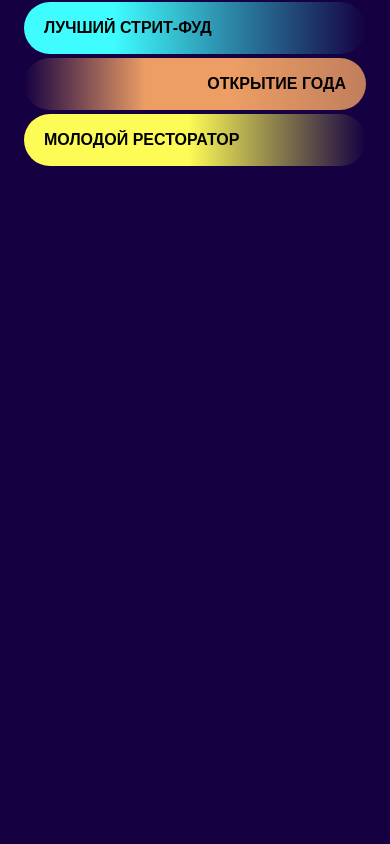
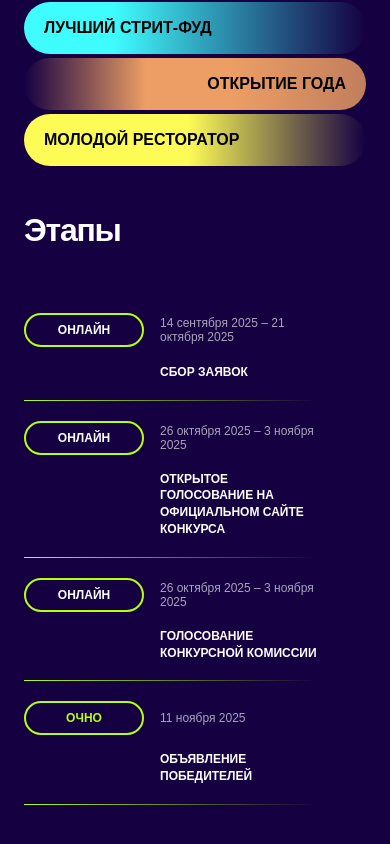
Before and after one commit to Abikimoz/testMagnat, a React (Vite) app: page / in a window 390 px wide. Shown: the part 896-1740 px from the top of the page. Before the commit the page ends 1107 px from the top, so only its background shows below. Built offline with nearby package versions, Linux system fonts and the light colour scheme; a web font is replaced by a local one.

Commit message:
add steps

```diff
--- a/src/App.jsx
+++ b/src/App.jsx
@@ -1,6 +1,8 @@
+import './sections.css';
 import Header from './components/Header.jsx';
 import Hero from './components/Hero.jsx';
 import NominationsStrip from './components/NominationsStrip.jsx';
+import Steps from './components/Steps.jsx';
 
 function App() {
   return (
@@ -9,6 +11,7 @@ function App() {
       <main>
         <Hero />
         <NominationsStrip />
+        <Steps />
       </main>
     </div>
   );
--- /dev/null
+++ b/src/components/Steps.css
@@ -0,0 +1,88 @@
+.steps {
+  min-height: 544px;
+  padding-top: 0;
+  width: min(1660px, calc(100% - 96px));
+  grid-template-columns: 300px 1fr;
+  column-gap: 80px;
+  margin-top: 0;
+}
+
+.steps-list {
+  display: flex;
+  flex-direction: column;
+}
+
+.steps-list article {
+  min-height: 108px;
+  padding: 30px 0;
+  display: grid;
+  grid-template-columns: 140px 280px 1fr;
+  align-items: center;
+  gap: 40px;
+  position: relative;
+}
+
+.steps-list article::after {
+  content: '';
+  position: absolute;
+  right: 0;
+  bottom: 0;
+  left: 0;
+  height: 1px;
+  background: linear-gradient(90deg, var(--lime) 0%, rgba(182, 255, 15, 0.55) 45%, rgba(182, 255, 15, 0) 100%);
+}
+
+.stage-badge {
+  display: inline-block;
+  width: 140px;
+  padding: 10px 24px;
+  border: 2px solid var(--lime);
+  border-radius: 25px;
+  font-size: 16px;
+  font-weight: 700;
+  text-align: center;
+  text-transform: uppercase;
+}
+
+.stage-date {
+  font-size: 16px;
+  color: var(--muted);
+}
+
+.stage-badge--offline {
+  color: var(--lime);
+}
+
+.stage-name {
+  font-size: 20px;
+  line-height: 1.4;
+  font-weight: 700;
+  text-transform: uppercase;
+}
+
+@media (max-width: 1000px) {
+  .steps-list article {
+    grid-template-columns: 120px 1fr;
+    gap: 16px;
+    padding: 20px 0;
+  }
+
+  .stage-badge,
+  .stage-date,
+  .stage-name {
+    font-size: 12px;
+  }
+
+  .stage-badge {
+    width: 120px;
+    padding: 8px 12px;
+  }
+
+  .stage-date {
+    grid-column: 2;
+  }
+
+  .stage-name {
+    grid-column: 2;
+  }
+}
--- /dev/null
+++ b/src/components/Steps.jsx
@@ -0,0 +1,45 @@
+import './Steps.css';
+
+const STEPS = [
+  {
+    type: 'Онлайн',
+    date: '14 сентября 2025 – 21 октября 2025',
+    lines: ['Сбор заявок'],
+  },
+  {
+    type: 'Онлайн',
+    date: '26 октября 2025 – 3 ноября 2025',
+    lines: ['Открытое голосование', 'на официальном сайте', 'конкурса'],
+  },
+  {
+    type: 'Онлайн',
+    date: '26 октября 2025 – 3 ноября 2025',
+    lines: ['Голосование конкурсной', 'комиссии'],
+  },
+  {
+    type: 'Очно',
+    date: '11 ноября 2025',
+    lines: ['Объявление победителей'],
+  },
+];
+
+function Steps() {
+  return (
+    <section id="steps" className="content-section steps">
+      <h2 className="side-title">Этапы</h2>
+      <div className="steps-list">
+        {STEPS.map((step) => (
+          <article key={step.lines[0]}>
+            <span className={`stage-badge ${step.type === 'Очно' ? 'stage-badge--offline' : ''}`}>
+              {step.type}
+            </span>
+            <time className="stage-date">{step.date}</time>
+            <strong className="stage-name">{step.lines.join(' ')}</strong>
+          </article>
+        ))}
+      </div>
+    </section>
+  );
+}
+
+export default Steps;
--- /dev/null
+++ b/src/sections.css
@@ -0,0 +1,56 @@
+/* Общие стили контентных секций (Steps, About, Nominations, Prizes, Faq) */
+
+.content-section {
+  display: grid;
+  grid-template-columns: 560px 1100px;
+  gap: 0;
+  width: 1660px;
+  margin: 0 auto;
+}
+
+.side-title {
+  margin: 0;
+  font-size: 48px;
+  line-height: 1.24;
+  font-weight: 700;
+  letter-spacing: -0.04em;
+}
+
+.outline-button {
+  min-height: 72px;
+  padding: 0 28px;
+  border: 1px solid var(--lime);
+  border-radius: 38px;
+  background: transparent;
+  color: var(--white);
+  font-size: 14px;
+  cursor: pointer;
+  transition:
+    background 0.3s ease,
+    color 0.3s ease;
+}
+
+.outline-button:hover {
+  background: var(--lime);
+  color: var(--purple);
+}
+
+.outline-button span {
+  float: right;
+  font-size: 20px;
+}
+
+@media (max-width: 1000px) {
+  .content-section {
+    display: block;
+    width: auto;
+    margin: 0 24px;
+    padding: 80px 0;
+    min-height: 0;
+  }
+
+  .side-title {
+    margin-bottom: 42px;
+    font-size: clamp(32px, 7vw, 48px);
+  }
+}
```
